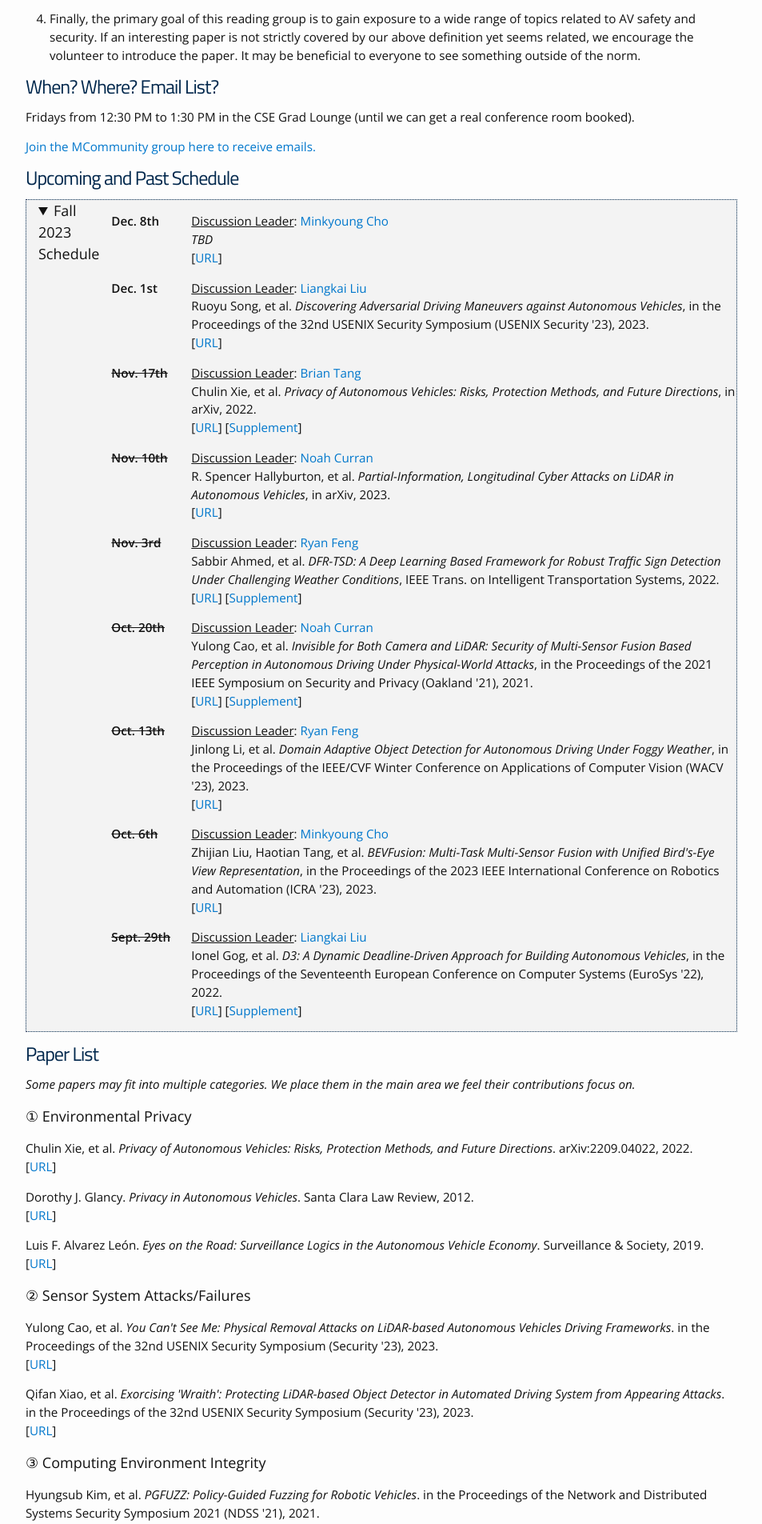
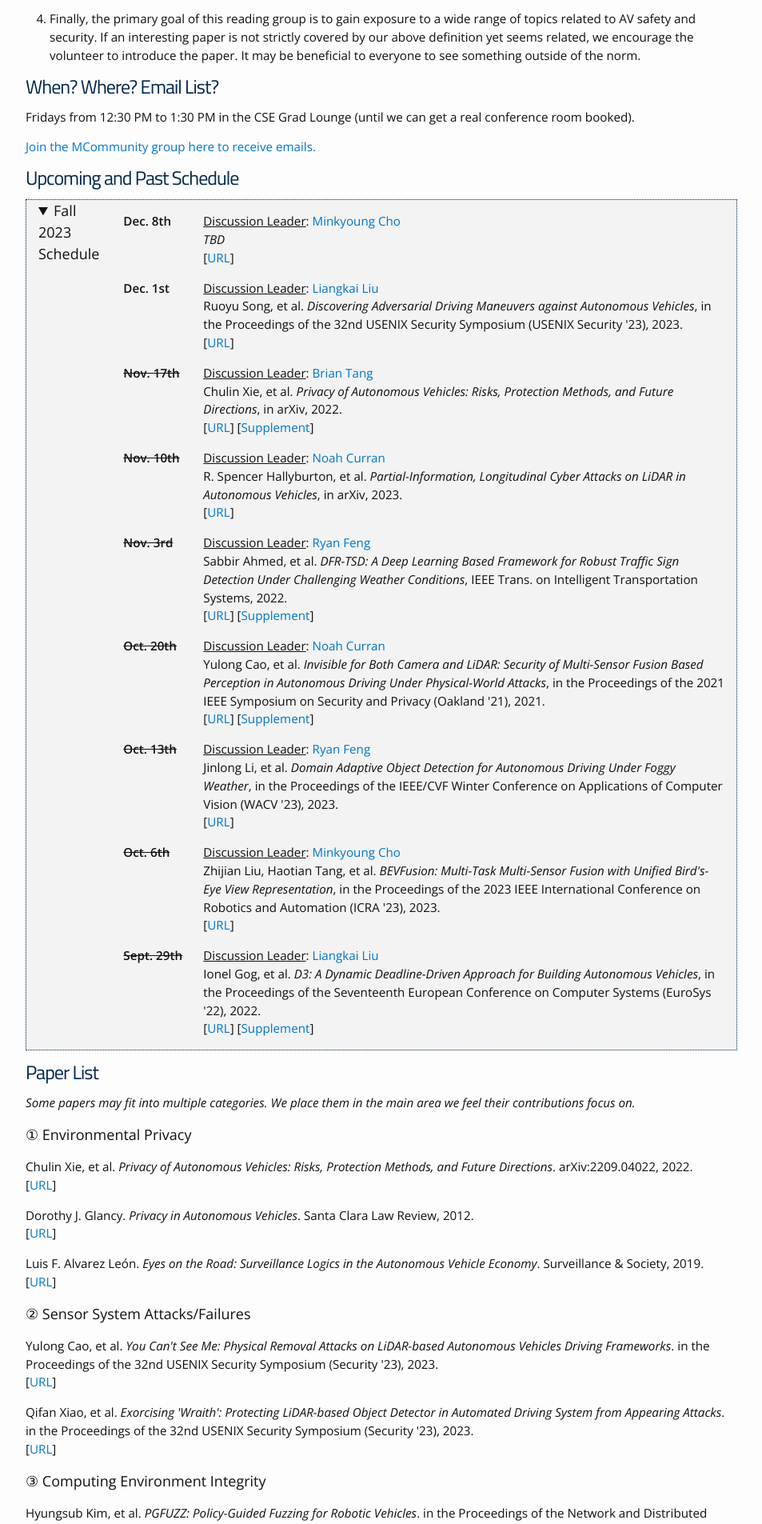
Before and after one commit to noah-curran/noah-curran.github.io, a Jekyll site: the page built from av-safe-sec.md, in a window 1280 px wide. Shown: the part 1423-3328 px from the top of the page at 80% size, without its empty margins (163-1116 px from the left). Built offline with Jekyll 4.4.1, drawn with Linux system fonts in a browser that asks for light colours.

Commit message:
fix typo

```diff
--- a/_sass/_layout.scss
+++ b/_sass/_layout.scss
@@ -282,7 +282,7 @@ ul.listing li.listing-item a {
     // }
 }
 
-.details-box .div {
+.details-box div {
     margin-left: $spacing-unit / 2;
     margin-right: $spacing-unit / 2;
 }
```
